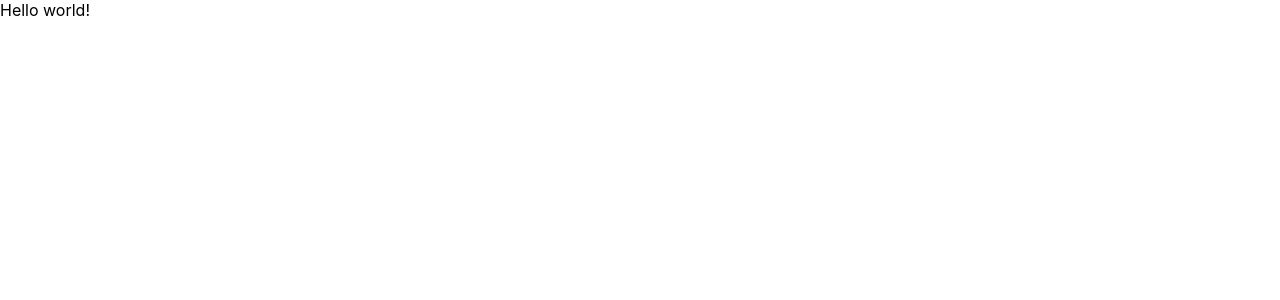
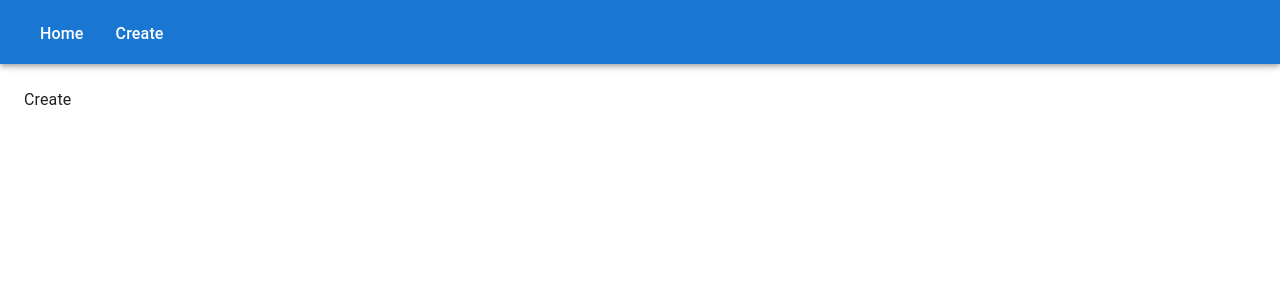
Before and after one commit to iding-ir/mui-react-query, a React (Create React App) app: page /create in a window 1280 px wide. Shown: the top 300 px of the page. Built offline with nearby package versions, Linux system fonts and the light colour scheme.

Commit message:
Implement router

```diff
--- a/package.json
+++ b/package.json
@@ -23,6 +23,10 @@
     "url": "https://github.com/iding-ir/mui-react-query/issues"
   },
   "dependencies": {
+    "@emotion/react": "^11.7.0",
+    "@emotion/styled": "^11.6.0",
+    "@material-ui/core": "^4.12.3",
+    "@mui/icons-material": "^5.2.0",
     "@mui/material": "^5.2.2",
     "@testing-library/jest-dom": "^5.11.4",
     "@testing-library/react": "^11.1.0",
@@ -35,6 +39,7 @@
     "react": "^17.0.2",
     "react-dom": "^17.0.2",
     "react-query": "^3.34.0",
+    "react-router-dom": "^6.0.2",
     "react-scripts": "4.0.3",
     "typescript": "^4.1.2",
     "web-vitals": "^1.0.1"
--- a/src/App.tsx
+++ b/src/App.tsx
@@ -1,7 +1,25 @@
 import React from "react";
+import CssBaseline from "@mui/material/CssBaseline";
+import { BrowserRouter as Router, Routes, Route } from "react-router-dom";
+
+import Layout from "./components/Layout/Layout";
+import Home from "./components/Home/Home";
+import Create from "./components/Create/Create";
 
 function App() {
-  return <div>Hello world!</div>;
+  return (
+    <Router>
+      <CssBaseline />
+
+      <Layout>
+        <Routes>
+          <Route path="/" element={<Home />} />
+
+          <Route path="/create" element={<Create />} />
+        </Routes>
+      </Layout>
+    </Router>
+  );
 }
 
 export default App;
--- /dev/null
+++ b/src/components/Create/Create.tsx
@@ -0,0 +1,5 @@
+const Create = () => {
+  return <div>Create</div>;
+};
+
+export default Create;
--- /dev/null
+++ b/src/components/Home/Home.tsx
@@ -0,0 +1,5 @@
+const Home = () => {
+  return <div>Home</div>;
+};
+
+export default Home;
--- /dev/null
+++ b/src/components/Layout/Layout.tsx
@@ -0,0 +1,52 @@
+import * as React from "react";
+import AppBar from "@mui/material/AppBar";
+import Box from "@mui/material/Box";
+import Toolbar from "@mui/material/Toolbar";
+import Typography from "@mui/material/Typography";
+import { Link } from "react-router-dom";
+import { createStyles, makeStyles, Theme } from "@material-ui/core/styles";
+
+const useStyles = makeStyles((theme: Theme) =>
+  createStyles({
+    link: {
+      padding: "0 1rem",
+      color: "#ffffff",
+      textDecoration: "none",
+      fontSize: "1rem",
+    },
+  })
+);
+
+interface Props {
+  children: React.ReactNode;
+}
+
+export default function Layout({ children }: Props) {
+  const classes = useStyles();
+
+  return (
+    <Box sx={{ display: "flex" }}>
+      <AppBar position="fixed">
+        <Toolbar>
+          <Typography variant="h6" noWrap component="div">
+            <Link className={classes.link} to="/">
+              Home
+            </Link>
+          </Typography>
+
+          <Typography variant="h6" noWrap component="div">
+            <Link className={classes.link} to="/create">
+              Create
+            </Link>
+          </Typography>
+        </Toolbar>
+      </AppBar>
+
+      <Box component="main" sx={{ p: 3 }}>
+        <Toolbar />
+
+        {children}
+      </Box>
+    </Box>
+  );
+}
```
Also changed, not shown: 2 other files (tests, documents, lock files or other folders).
